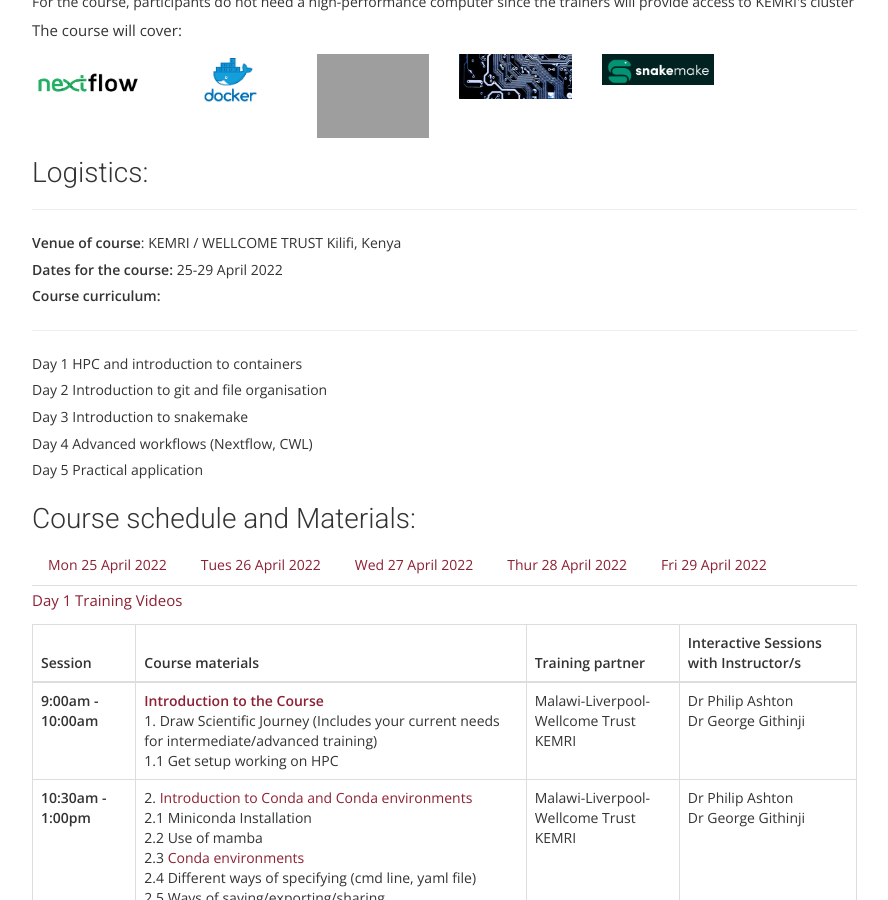
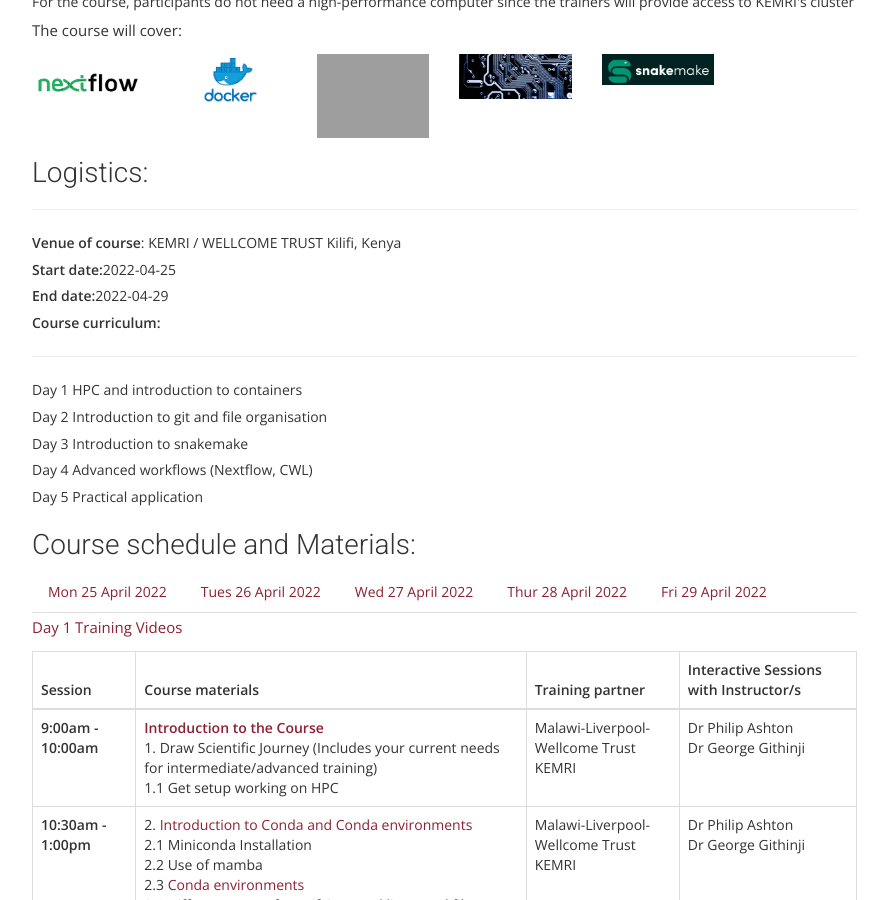
Before and after one commit to uct-cbio/ngs-academy, a Jekyll site: the page built from _posts/2022-04-13-Advanced-Training-Developing- Workflows.md, in a window 1280 px wide and 900 px high, scrolled down 727 px. Shown: the whole window, without its empty margins (243-1131 px from the left). Built offline with Jekyll 4.4.1, drawn with Linux system fonts in a browser that asks for light colours; nearby versions of some CDN libraries; some web fonts are replaced; comment, search, counter and statistics services are not loaded.

Commit message:
added schema to worklfows page

```diff
--- a/_layouts/default.html
+++ b/_layouts/default.html
@@ -77,9 +77,9 @@
             {
               "@type": "CourseInstance",
               "courseMode": "part-time",
-              "endDate": "2017-06-21",
-              "location": "St Brycedale Campus Kirkcaldy",
-              "startDate": "2016-08-31"
+              "endDate": "2022-04-29",
+              "location": "KEMRI / WELLCOME TRUST Kilifi, Kenya",
+              "startDate": "2022-04-25"
             },
             {
               "@type": "CourseInstance",
@@ -97,6 +97,7 @@
           ]
         }
         </script>
+
 
 </head>
 <!-- Header Start -->
--- a/_posts/2022-04-13-Advanced-Training-Developing- Workflows.md
+++ b/_posts/2022-04-13-Advanced-Training-Developing- Workflows.md
@@ -11,6 +11,8 @@
 group: group1
 ---
 
+
+
 <!-- ### SARS-CoV-2 NGS bioinformatics course 2021 -->
 The NGS Academy forms part of the Africa CDC Pathogen Genomics Initiative (PGI). This initiative is funded by the Bill & Melinda Gates Foundation. Our training initiatives are carried out in partnership with the African Society for Laboratory Medicine (ASLM).
 <hr>
@@ -19,7 +21,7 @@
 
 <p align="left"><b >Course overview:</b></p>
 
- <p align="left">High-throughput laboratory machines generate large quantities of raw biological data. Processing the data to generate useful information involves using several tools and sometimes setting up complex bioinformatics analysis environments across heterogeneous computing devices. Bioinformatics workflows and workflow managers allow reproducibility and portability of analysis plans and optimization of available computing resources. The Advanced Training: Developing Workflows workshop was aimed at introducing, deploying Nextflow, a too which enables scalable and reproducible scientific workflows.
+ <p id="description" align="left">High-throughput laboratory machines generate large quantities of raw biological data. Processing the data to generate useful information involves using several tools and sometimes setting up complex bioinformatics analysis environments across heterogeneous computing devices. Bioinformatics workflows and workflow managers allow reproducibility and portability of analysis plans and optimization of available computing resources. The Advanced Training: Developing Workflows workshop was aimed at introducing, deploying Nextflow, a too which enables scalable and reproducible scientific workflows.
  <p>
 
 
@@ -71,11 +73,12 @@
 
 <ol class="list-unstyled">
 
- <li><b>Venue of course</b>: KEMRI / WELLCOME TRUST Kilifi, Kenya  </li>
+ <li id="location"><b>Venue of course</b>: KEMRI / WELLCOME TRUST Kilifi, Kenya  </li>
 
 
-<li><b>Dates for the course:</b> 25-29 April 2022</li>
+<li id ="startDate"><b>Start date:</b>2022-04-25</li>
 
+<li id="endDate"><b>End date:</b>2022-04-29</li>
 
 <!-- <li><b>Course sponsors</b>: TBA</li> -->
 
```
